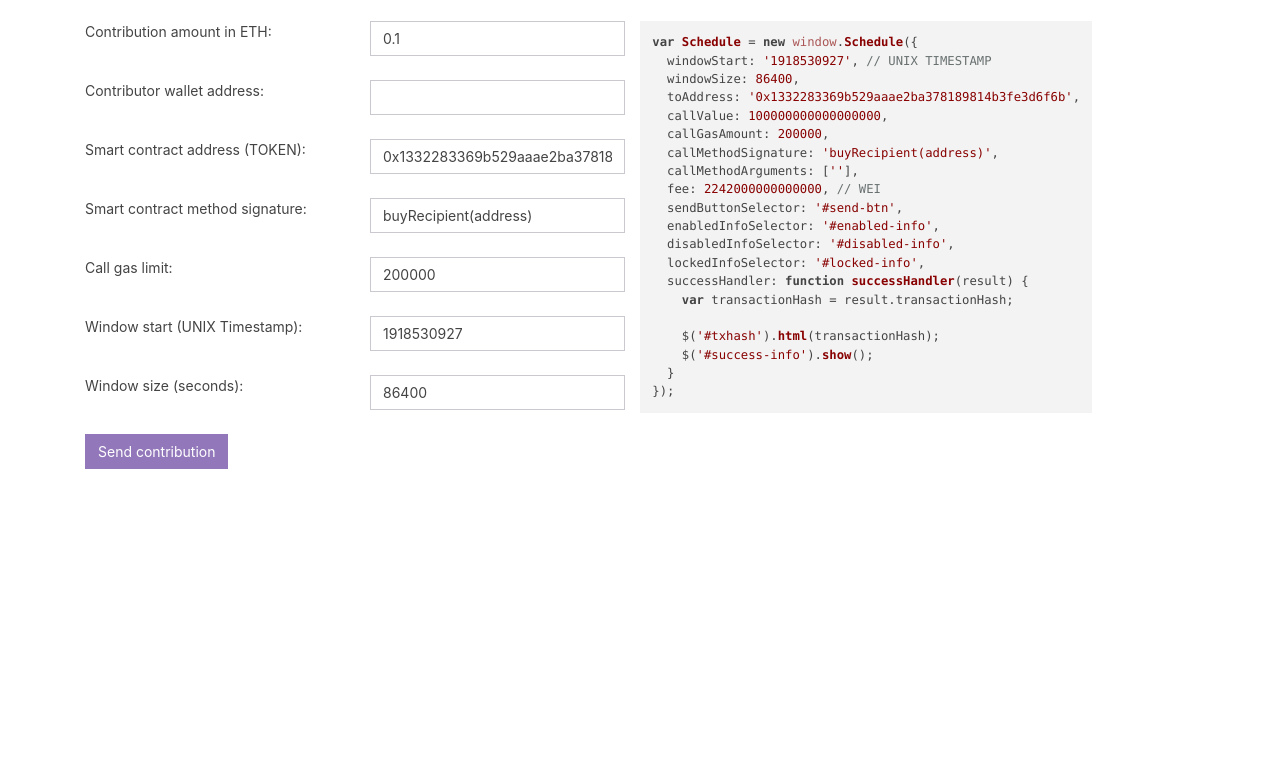
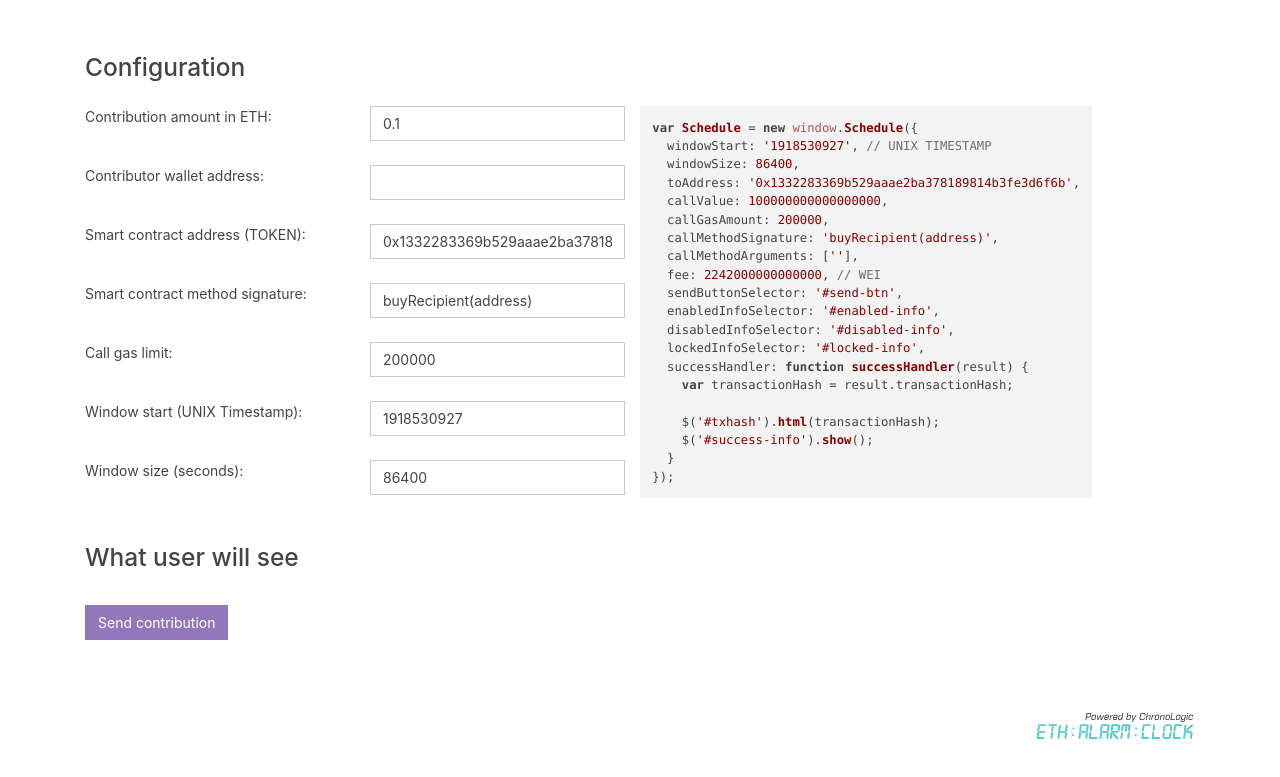
Before and after one commit to chronologic/eac-ico-starter, a website: page demo/index.html in a window 1280 px wide. Shown: the part 93-870 px from the top of the page. Before the commit the page ends 800 px from the top, so only its background shows below. Drawn offline with nearby package versions, Linux system fonts and the light colour scheme; a script that the page names is missing; files whose address does not match are found by name.

Commit message:
Improve demo.

```diff
--- a/demo/index.html
+++ b/demo/index.html
@@ -32,6 +32,13 @@
         <h1>Ethereum Alarm Clock ICO Starter</h1>
       </div>
     </div>
+
+    <div class="row mt-5">
+      <div class="col">
+        <h3>Configuration</h3>
+      </div>
+    </div>
+
     <div class="row">
       <div class="col-lg-6">
         <div class="row mt-3">
@@ -97,6 +104,12 @@
           </div>
         </div>
 
+        <div class="row mt-5">
+          <div class="col">
+            <h3>What user will see</h3>
+          </div>
+        </div>
+
         <div class="row mt-4">
           <div class="col">
             <button id="send-btn" class="btn btn-primary" disabled>Send contribution</button>
@@ -113,11 +126,18 @@
             <div id="locked-info" class="alert alert-warning" style="display: none">Please unlock your account in MetaMask.</div>
           </div>
         </div>
+
+
       </div>
       <div class="col-lg-6">
         <div class="row mt-3">
           <pre><code class="javascript" id="usage-code-output"></code></pre>
         </div>
+      </div>
+    </div>
+    <div class="row mt-5 pb-5">
+      <div class="col">
+        <div class="chronologic-logo"></div>
       </div>
     </div>
   </div>
@@ -250,6 +270,17 @@
   #success-info {
     word-break: break-all;
   }
+
+  .chronologic-logo {
+    float: right;
+    max-width: 160px;
+    width: 100%;
+    height: 32px;
+    background-image: url(assets/chronologic-logo.svg);
+    background-repeat: no-repeat;
+    display: block;
+    background-size: cover;
+  }
   </style>
 </body>
 
--- a/webpack/base.config.js
+++ b/webpack/base.config.js
@@ -52,6 +52,9 @@ module.exports = {
 
   plugins: [
     // Directly copies certain files
-    new CopyWebpackPlugin([{ from: './demo/index.html', to: 'index.html' }])
+    new CopyWebpackPlugin([
+      { from: './demo/index.html', to: 'index.html' },
+      { from: './demo/assets/chronologic-logo.svg', to: './assets/chronologic-logo.svg' }
+    ])
   ]
 };
```
Also changed, not shown: demo/assets/chronologic-logo.svg (added).
